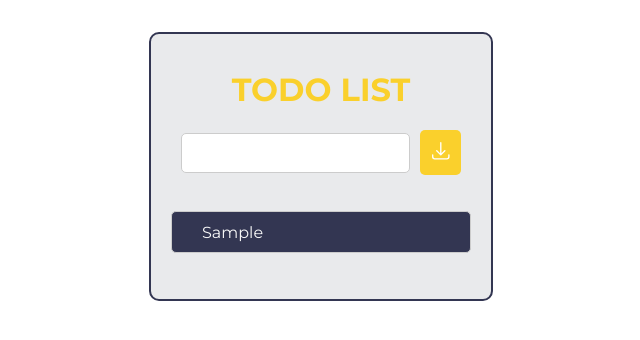
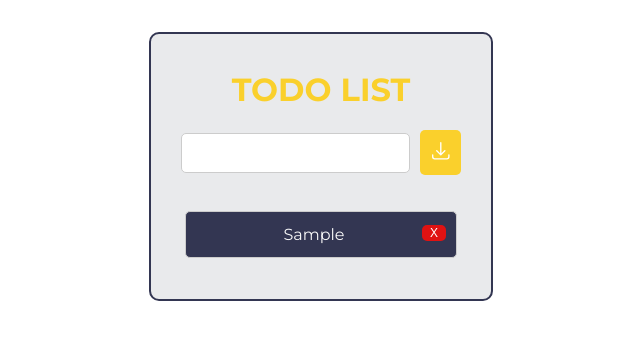
Before and after one commit to severu/vite-todo-practice, a React (Vite) app: page / in a window 1280 px wide. Both pictures are taken after typing "Sample" into the empty fields and a click on the button 759 px from the left and 152 px from the top of the page. Shown: the top 340 px of the page, without its empty margins (319-959 px from the left). Built offline with nearby package versions, Linux system fonts and the light colour scheme.

Commit message:
fixed some css

```diff
--- a/src/App.jsx
+++ b/src/App.jsx
@@ -78,7 +78,7 @@ function App() {
               <input required className='todo-input' value={currentInput} id='input' onChange={ inputHandler } />
             </label>
         </form>
-        <button className="btn" type='submit' form='form-input' onClick={clickHandler}>
+        <button className="add-btn" type='submit' form='form-input' onClick={clickHandler}>
         {/*<svg xmlns="http://www.w3.org/2000/svg" fill="none" viewBox="0 0 24 24" stroke-width="1.5" stroke="currentColor" class="w-10 h-10">
               <path stroke-linecap="round" stroke-linejoin="round" d="M12 9v6m3-3H9m12 0a9 9 0 11-18 0 9 9 0 0118 0z" />
         </svg>*/}
--- a/src/TodoList.jsx
+++ b/src/TodoList.jsx
@@ -1,6 +1,7 @@
 import React from 'react'
 import './App.css'
 import './index.css'
+import { BeakerIcon, ArrowDownTrayIcon } from '@heroicons/react/24/solid'
 
 function TodoList({ checkedItems, inputs, checkHandler }) {
   return (
@@ -9,7 +10,11 @@ function TodoList({ checkedItems, inputs, checkHandler }) {
                 {inputs.map((input, index) => {
 
                     return ( <li key={index} onClick={e => checkHandler(index)} className={checkedItems[index] ? 'strike-tr greyed-out' : ''}>
-                                            <input className='checkbox' type='checkbox' />{input}<span></span>
+                                            <input className='checkbox' type='checkbox' />{input}
+                                            <span className='svg-container'>
+                                                <button className='del-btn'>X
+                                                </button>
+                                            </span>
 
                             </li>)
                 })}
--- a/src/index.css
+++ b/src/index.css
@@ -21,6 +21,17 @@ body {
   margin-bottom: 20px;
 }
 
+.title {
+  font-size: 2rem;
+  font-weight: bold;
+  font-family: 'Montserrat', sans-serif;
+  text-align: center;
+  margin-top: 1rem;
+  /*color: blueviolet;*/
+  color: #FAD02C;
+}
+
+/* input */
 .todo-input {
   padding: 10px;
   border: 1px solid #ccc;
@@ -30,6 +41,7 @@ body {
   flex-grow: 1;
 }
 
+/* todo list */
 .todo-list-wrapper {
   display: flex;
   align-items: center;
@@ -41,17 +53,32 @@ body {
   margin: 0;
   padding: 0;
   flex: auto;
+  display: flex;
+  flex-direction: column;
+  align-items: center;
 }
 
 .todo-list li {
-  margin-bottom: 10px;
+  margin-bottom: 5px;
   padding: 10px;
   border: 1px solid #ccc;
   border-radius: 5px;
   font-size: 16px;
+  max-height: 30px;
+  display: flex;
+  justify-content: space-between;
+  align-items: center;
 }
 
-button {
+
+
+.todo-list li span {
+  height: 25px;
+  margin-left: 10px;
+}
+
+
+.add-btn {
   padding: 10px;
   border: none;
   border-radius: 5px;
@@ -63,6 +90,21 @@ button {
   transition: background-color 0.3s ease-in-out;
   width: 2.6rem; /* We need this in order for the svg icon to show without needing to add a text. */
 }
+
+.del-btn {
+  padding: none;
+  border: none;
+  border-radius: 5px;
+  /*background-color: #007bff;*/
+  background-color: #e01212;
+  color: #fff;
+  font-size: 12px;
+  cursor: pointer;
+  transition: background-color 0.3s ease-in-out;
+  width: 1.5rem;
+
+
+}
 /*
 .hidden-text {
   color: transparent;
@@ -70,29 +112,17 @@ button {
 }
 */
 
-button:hover {
+.add-btn:hover {
   background-color: #0056b3;
+  transform: scale(1.1);
 }
 
-.todo-list {
-  display: flex;
-  flex-direction: column;
-}
 
 ul {
   list-style: none;
   padding-left: 0;
 }
 
-.title {
-  font-size: 2rem;
-  font-weight: bold;
-  font-family: 'Montserrat', sans-serif;
-  text-align: center;
-  margin-top: 1rem;
-  /*color: blueviolet;*/
-  color: #FAD02C;
-}
 
 li:nth-child(even) {
   /*background-color: lightblue;*/
@@ -110,11 +140,13 @@ li:nth-child(odd) {
 li {
   color: #F9F9F9;
   min-width: 250px;
+  transition: all .2s ease-in-out;
 }
 
 li:hover {
   background-color: #0056b3 !important;
   cursor: pointer;
+  transform: scale(1.1);
 }
 
 .strike-tr {
@@ -126,7 +158,6 @@ li:hover {
 
 .checkbox {
   opacity: 0;
-
 }
 
 .greyed-out {
```
